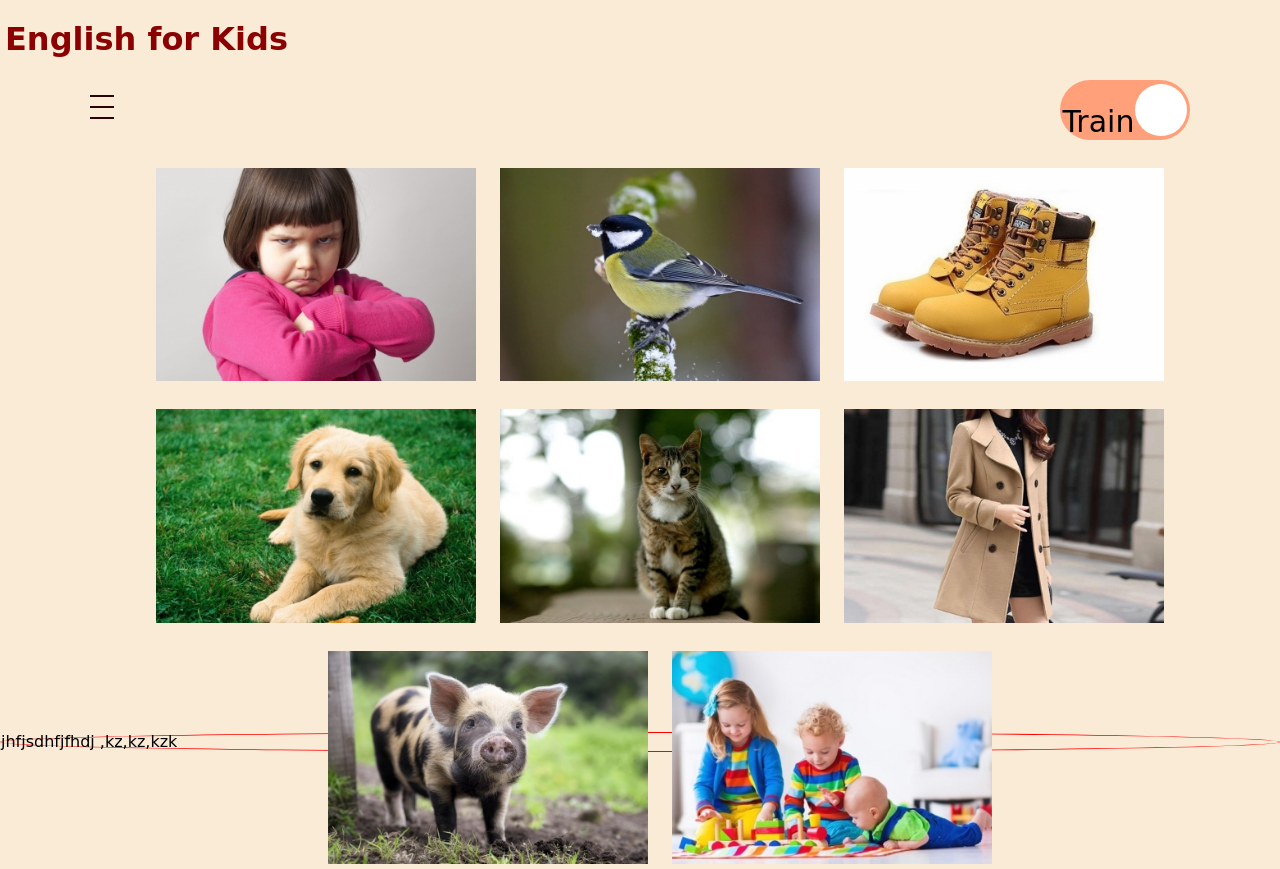
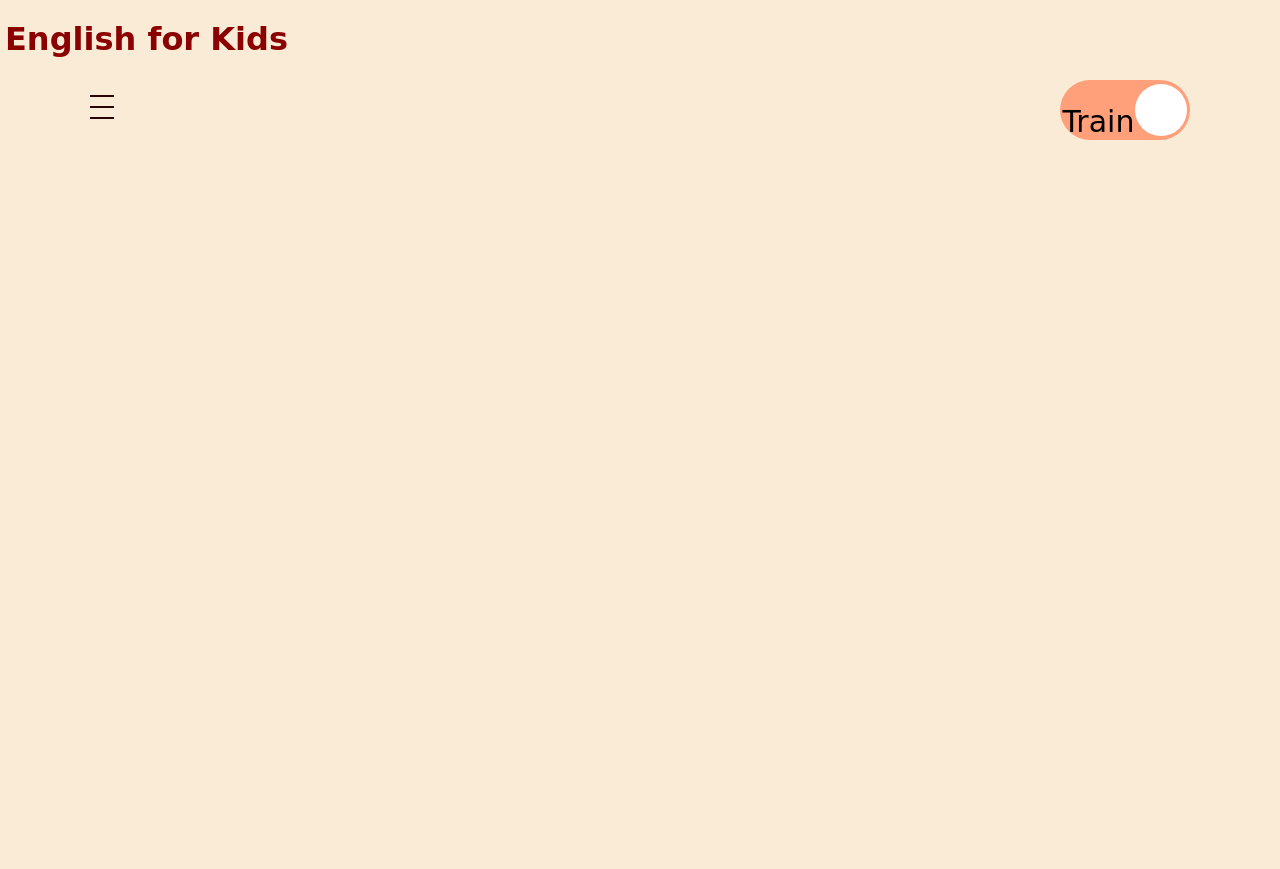
Before and after one commit to DaryaYa/english-for-kids, a website built with webpack: page index.html in a window 1280 px wide. After the commit the page ends 800 px from the top, so only its background shows below. Built offline with nearby package versions, Linux system fonts and the light colour scheme.

Commit message:
feat: pages

```diff
--- a/index.html
+++ b/index.html
@@ -36,19 +36,9 @@
     </header>
 
     <main>
-        <div class="container">
-            <ul class="container-nav">
-               <li><a href="" class="category"><img src="./src/assets/img/angry.jpg" alt=""></a></li>
-               <li><a href="" class="category"><img src="./src/assets/img/bird.jpg" alt=""></a></li>
-               <li><a href="" class="category"><img src="./src/assets/img/boot.jpg" alt=""></a></li>
-               <li><a href="" class="category"><img src="./src/assets/img/dog.jpg" alt=""></a></li>
-               <li><a href="" class="category"><img src="./src/assets/img/cat.jpg" alt=""></a></li>
-               <li><a href="" class="category"><img src="./src/assets/img/coat.jpg" alt=""></a></li>
-               <li><a href="" class="category"><img src="./src/assets/img/pig.jpg" alt=""></a></li>
-               <li><a href="" class="category"><img src="./src/assets/img/play.jpg" alt=""></a></li>
-            </ul>
-        </div>
-        <p>jhfjsdhfjfhdj ,kz,kz,kzk</p>
+        <div class="container" id="container1"></div>
+        <div class="container" id="container2"></div>
+
     </main>
 
 
--- a/src/js/common.js
+++ b/src/js/common.js
@@ -5,6 +5,9 @@ const headerNav = document.querySelector('.header-nav');
 const switcher = document.querySelector('.switcher');
 const checkbox = document.getElementById('switch-checkbox');
 const switcherText = document.querySelector('.switch-label');
+const page1 = document.getElementById('container1');
+const page2 = document.getElementById('container2');
+
 
 let switchBar = true; // true = Game, false = Train
 
@@ -36,3 +39,5 @@ switcher.addEventListener('change', () => {
     switchBar = false;
   }
 });
+
+// --------- page1 --------
--- a/webpack.config.js
+++ b/webpack.config.js
@@ -65,10 +65,13 @@ module.exports = {
     }),
     new CopyWebpackPlugin([{
       from: `${PATHS.src}/assets/img`,
-      to: '/img',
-      // from: './src/assets/audio',
-      // to: './dist/audio',
-    }]),
+      to: 'img',
+    },
+    {
+      from: `${PATHS.src}/assets/audio`,
+      to: 'audio',
+    },
+    ]),
     new webpack.SourceMapDevToolPlugin({
       filename: '[file].map',
     }),
```
